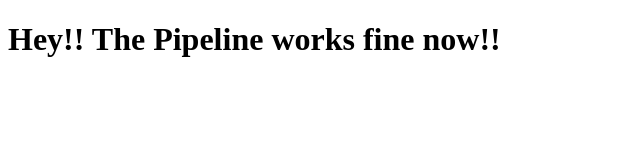
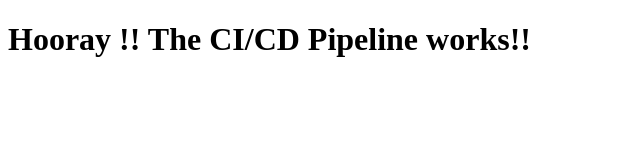
Before and after one commit to abhimural1202/Networkingtrial, a plain HTML site: page index.html in a window 1280 px wide. Shown: the whole page, without its empty margins (0-640 px from the left). Drawn offline with Linux system fonts and the light colour scheme.

Commit message:
ci/cd final check

```diff
--- a/index.html
+++ b/index.html
@@ -6,6 +6,6 @@
   <title>Docker App 23456</title>
 </head>
 <body>
-  <h1>Hey!! The Pipeline works fine now!!</h1>
+  <h1>Hooray !! The CI/CD Pipeline works!!</h1>
 </body>
 </html>
```
